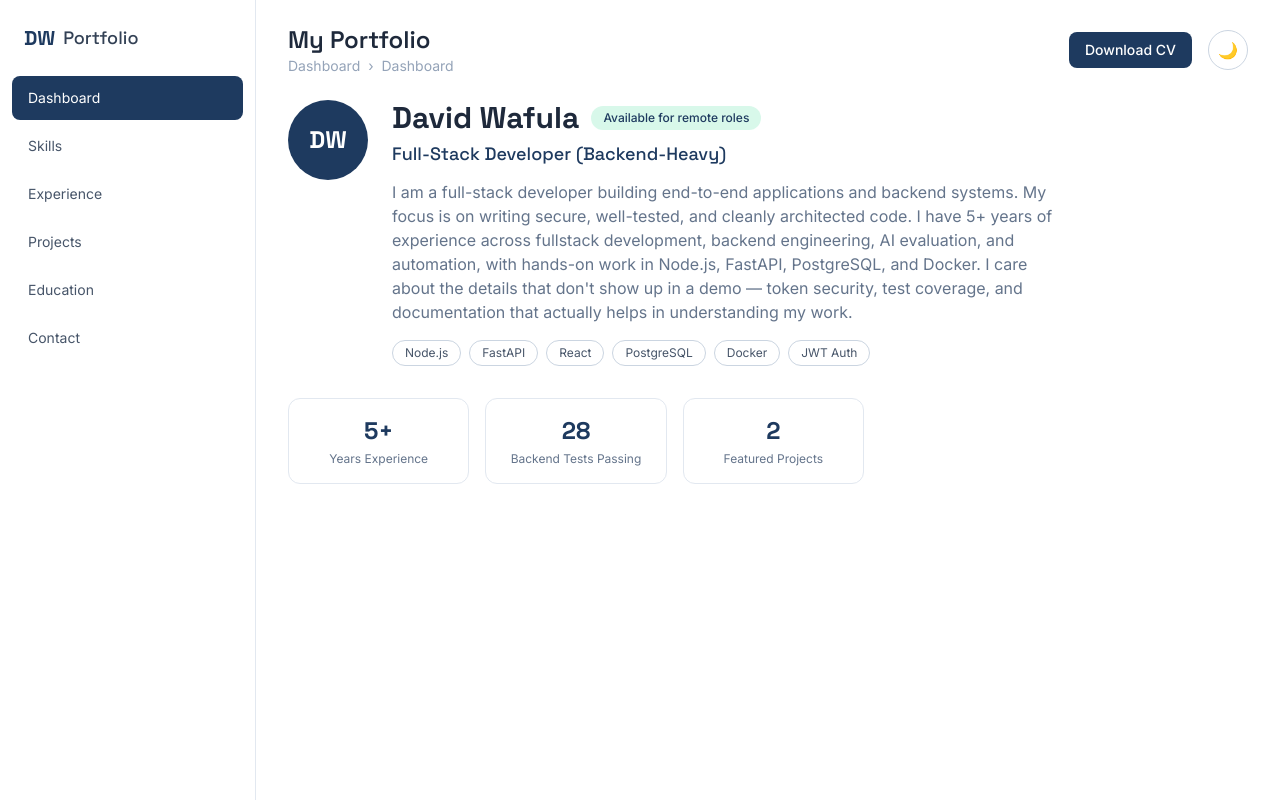
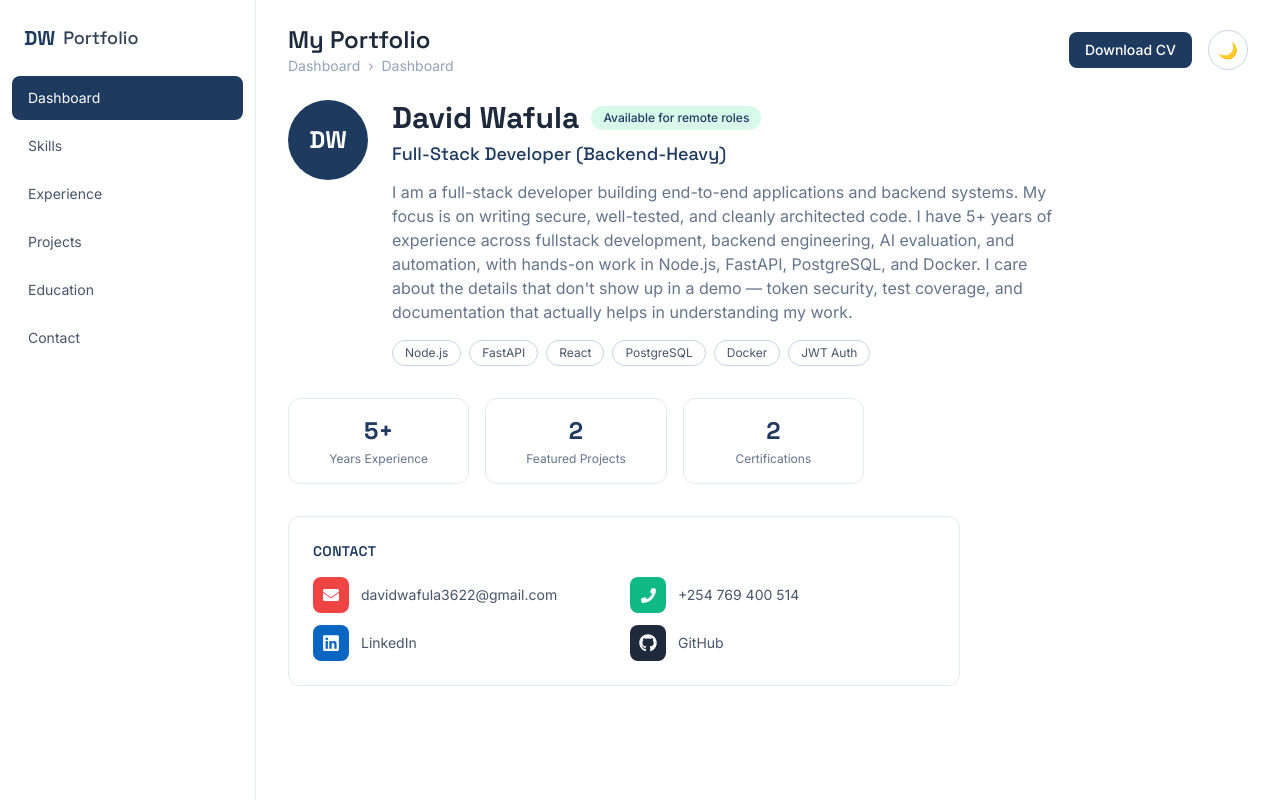
Before and after one commit to davidtiger3622/portfolio, a React app: page / in a window 1280 px wide. Built offline with nearby package versions, Linux system fonts and the light colour scheme; the HTML template or start-up script is replaced by a standard one.

Commit message:
feat: add contact block to dashboard and resume download

```diff
--- a/src/components/sections/Dashboard.jsx
+++ b/src/components/sections/Dashboard.jsx
@@ -1,6 +1,8 @@
+import { FaGithub, FaLinkedin, FaEnvelope, FaPhone } from 'react-icons/fa'
 import { profile } from '../../data/profile'
+import { contact } from '../../data/contact'
 
-const Dashboard = () => {
+const Dashboard = ({ onNavigate }) => {
   return (
     <div className="space-y-8">
       <div className="flex items-start gap-6">
@@ -24,10 +26,7 @@ const Dashboard = () => {
 
           <div className="flex flex-wrap gap-2 mt-4">
             {profile.badges.map((badge) => (
-              <span
-                key={badge}
-                className="text-xs font-body px-3 py-1 rounded-full border border-slate-300 dark:border-slate-600 text-slate-600 dark:text-slate-300"
-              >
+              <span key={badge} className="text-xs font-body px-3 py-1 rounded-full border border-slate-300 dark:border-slate-600 text-slate-600 dark:text-slate-300">
                 {badge}
               </span>
             ))}
@@ -37,14 +36,43 @@ const Dashboard = () => {
 
       <div className="grid grid-cols-3 gap-4 max-w-xl">
         {profile.stats.map((stat) => (
-          <div
-            key={stat.label}
-            className="border border-slate-200 dark:border-slate-700 rounded-xl p-4 text-center"
-          >
+          <div key={stat.label} className="border border-slate-200 dark:border-slate-700 rounded-xl p-4 text-center">
             <p className="font-display text-2xl font-bold text-navy dark:text-mint">{stat.value}</p>
             <p className="text-xs font-body text-slate-500 dark:text-slate-400 mt-1">{stat.label}</p>
           </div>
         ))}
+      </div>
+
+      <div className="border border-slate-200 dark:border-slate-700 rounded-xl p-6 max-w-2xl">
+        <h3 className="font-display text-sm font-semibold text-navy dark:text-mint uppercase tracking-wide mb-4">
+          Contact
+        </h3>
+        <div className="grid grid-cols-1 sm:grid-cols-2 gap-3">
+          <button onClick={() => onNavigate('contact')} className="flex items-center gap-3 text-sm font-body text-slate-600 dark:text-slate-200 text-left">
+            <span className="w-9 h-9 rounded-lg bg-red-500 flex items-center justify-center text-white shrink-0">
+              <FaEnvelope size={16} />
+            </span>
+            {contact.email}
+          </button>
+          <a href={`tel:${contact.phone.replace(/\s/g, '')}`} className="flex items-center gap-3 text-sm font-body text-slate-600 dark:text-slate-200">
+            <span className="w-9 h-9 rounded-lg bg-emerald-500 flex items-center justify-center text-white shrink-0">
+              <FaPhone size={15} />
+            </span>
+            {contact.phone}
+          </a>
+          <a href={contact.linkedin} target="_blank" rel="noopener noreferrer" className="flex items-center gap-3 text-sm font-body text-slate-600 dark:text-slate-200">
+            <span className="w-9 h-9 rounded-lg bg-[#0A66C2] flex items-center justify-center text-white shrink-0">
+              <FaLinkedin size={18} />
+            </span>
+            LinkedIn
+          </a>
+          <a href={contact.github} target="_blank" rel="noopener noreferrer" className="flex items-center gap-3 text-sm font-body text-slate-600 dark:text-slate-200">
+            <span className="w-9 h-9 rounded-lg bg-slate-800 dark:bg-slate-950 flex items-center justify-center text-white shrink-0">
+              <FaGithub size={18} />
+            </span>
+            GitHub
+          </a>
+        </div>
       </div>
     </div>
   )
--- a/src/data/profile.js
+++ b/src/data/profile.js
@@ -4,8 +4,8 @@ export const profile = {
     availability: 'Available for remote roles',
     bio: "I am a full-stack developer building end-to-end applications and backend systems. My focus is on writing secure, well-tested, and cleanly architected code. I have 5+ years of experience across fullstack development, backend engineering, AI evaluation, and automation, with hands-on work in Node.js, FastAPI, PostgreSQL, and Docker. I care about the details that don't show up in a demo — token security, test coverage, and documentation that actually helps in understanding my work.",    badges: ['Node.js', 'FastAPI', 'React', 'PostgreSQL', 'Docker', 'JWT Auth'],
     stats: [
-      { label: 'Years Experience', value: '5+' },
-      { label: 'Backend Tests Passing', value: '28' },
-      { label: 'Featured Projects', value: '2' },
-    ],
+        { label: 'Years Experience', value: '5+' },
+        { label: 'Featured Projects', value: '2' },
+        { label: 'Certifications', value: '2' },
+      ],
   }
```
Also changed, not shown: 1 other file (tests, documents, lock files or other folders).
